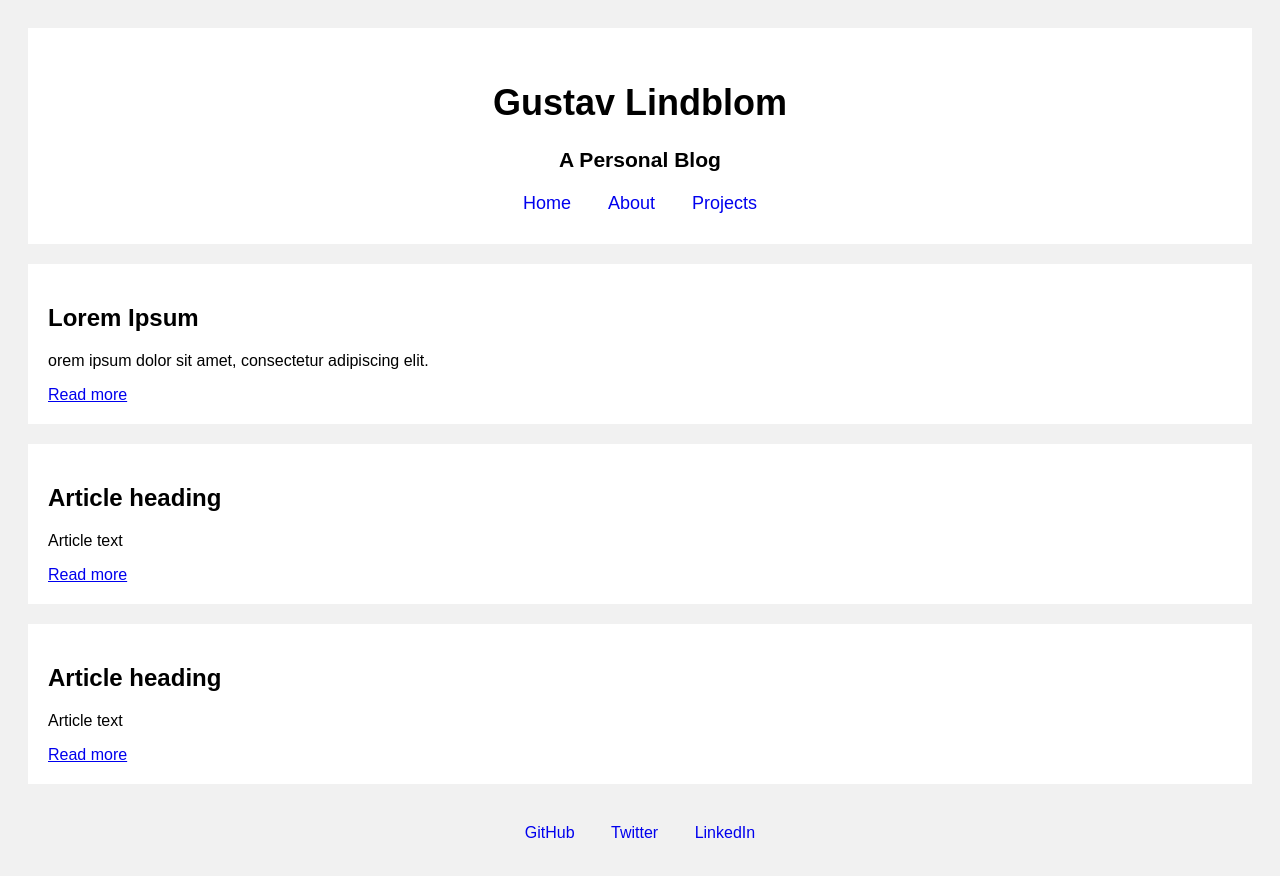
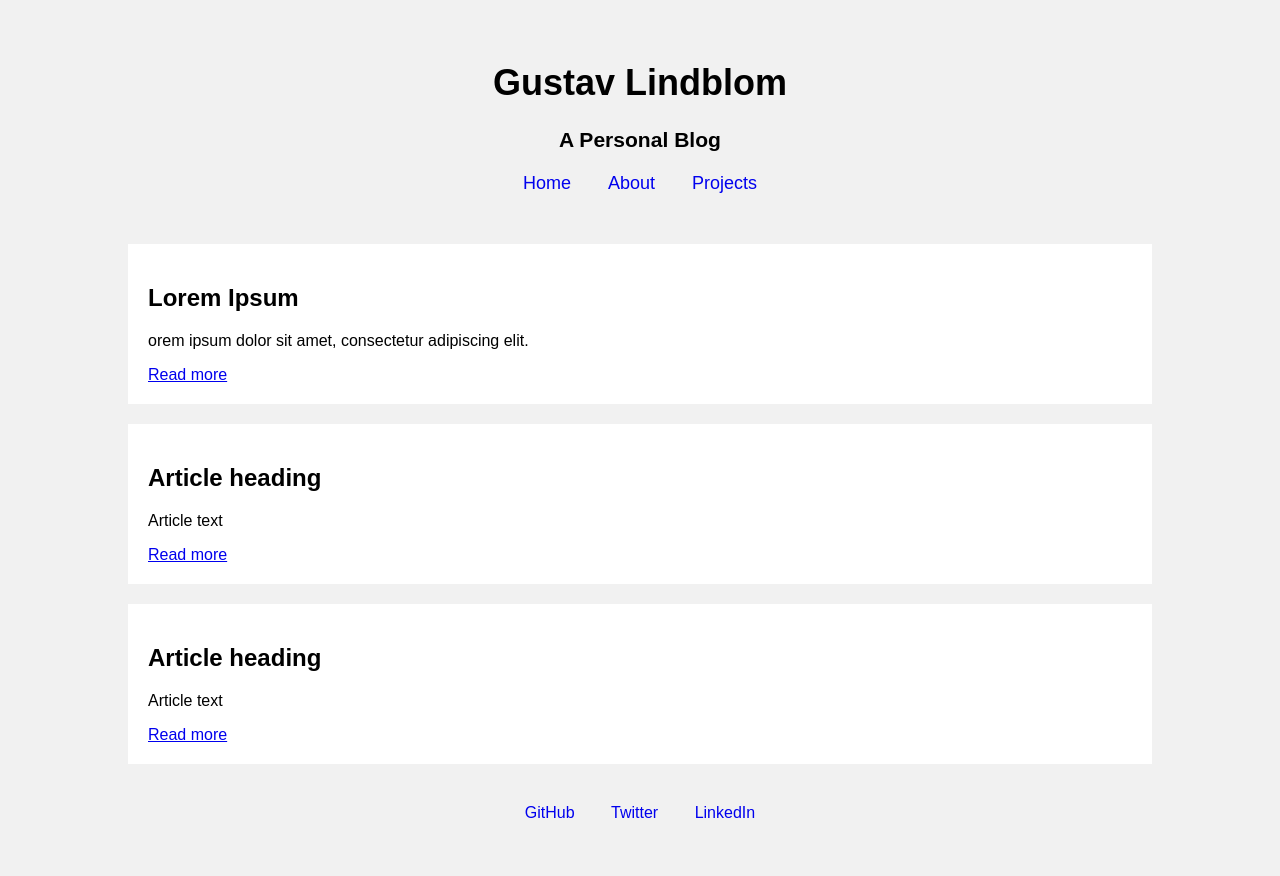
Before and after one commit to glindblom/glindblom.github.io, a plain HTML site: page index.html in a window 1280 px wide. Drawn offline with Linux system fonts and the light colour scheme.

Commit message:
Tweaked dsign

```diff
--- a/assets/styles.css
+++ b/assets/styles.css
@@ -5,10 +5,9 @@ body {
 }
 
 header {
-	padding: 30px;
+	padding: 10px 30px 30px 30px;
 	font-size: 18px;
 	text-align: center;
-	background: white;
 }
 
 header ul {
@@ -26,6 +25,12 @@ header ul li a {
 	text-align: center;
 	padding: 16px;
 	text-decoration: none;
+}
+
+main {
+	width: 1024px;
+	margin-left: auto;
+	margin-right: auto;
 }
 
 main article {
@@ -56,3 +61,11 @@ footer ul li a {
 	padding: 16px;
 	text-decoration: none;
 }
+
+@media (max-width: 980px) {
+    .main {
+		padding: 0px;
+        width: 100%;
+        margin-left: 0;
+	}
+}
```
